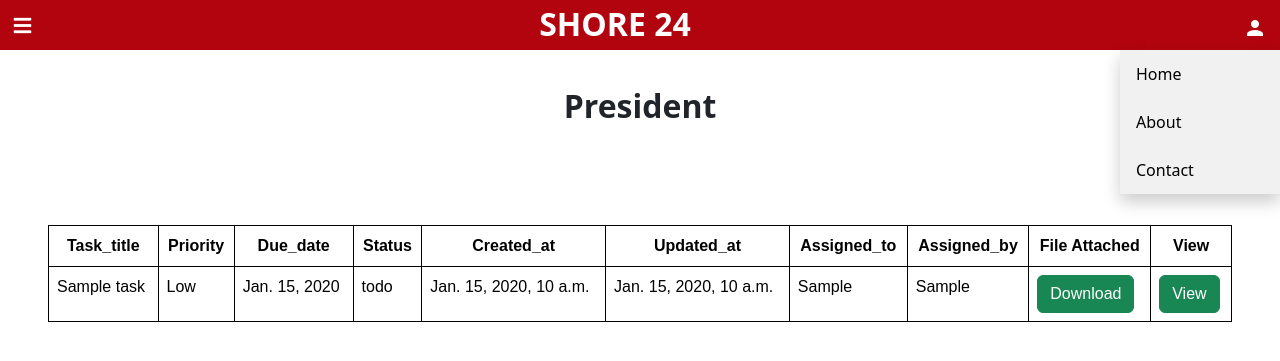
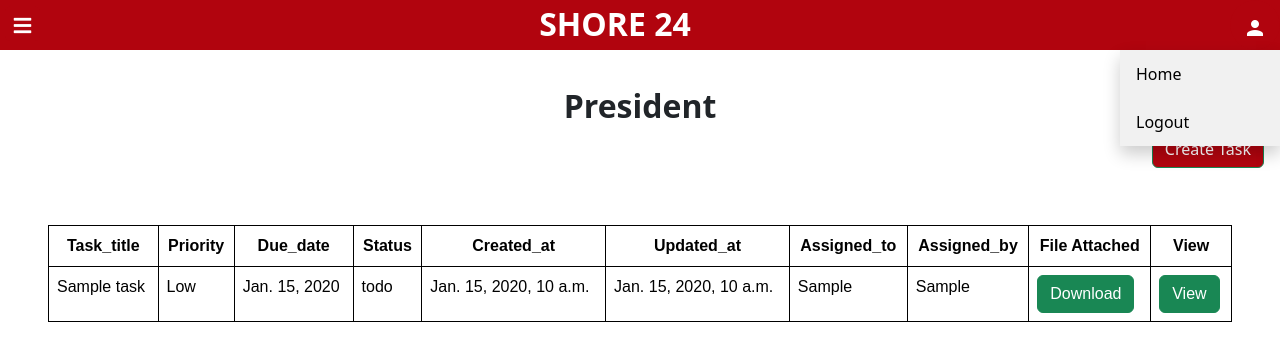
Before and after one commit to Mr-Jerry-Haxor/Shore-Gitam, a Django app: page /coreteam/tasks/president in a window 1280 px wide, after a click on "person". Shown: the top 361 px of the page. Run offline with Django 4.2, Linux system fonts and the light colour scheme; a user stored in the database is signed in; tables that the repository leaves empty hold one stand-in row (values such as "Sample post"); some libraries are stand-ins or nearby versions.

Commit message:
Update dashboard.html

```diff
--- a/coreteam/templates/dashboard.html
+++ b/coreteam/templates/dashboard.html
@@ -102,9 +102,8 @@
                 <div class="dropdown">
                     <button onclick="myFunction()" class="dropbtn"><i class = "material-icons" id="user-icon">person</i></button>
                     <div id="myDropdown" class="dropdown-content">
-                      <a href="#">Home</a>
-                      <a href="#">About</a>
-                      <a href="#">Contact</a>
+                      <a href="{% url 'index' %}">Home</a>
+                      <a href="{% url 'logout' %}">Logout</a>
                     </div>
                 </div>
             </div>
```
